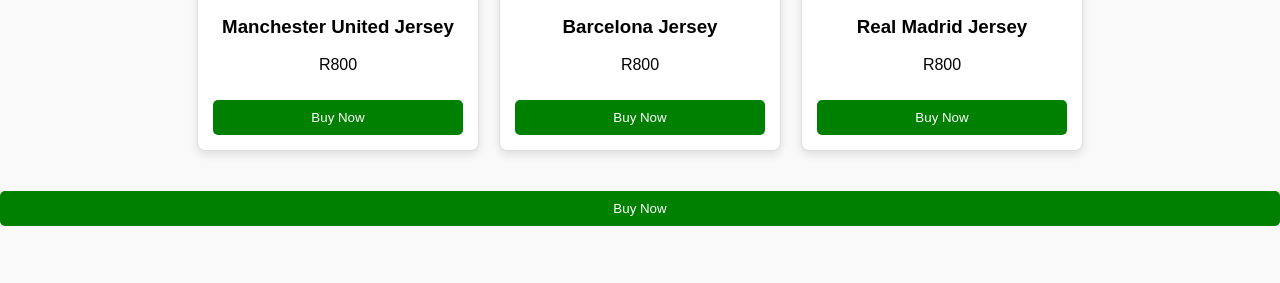
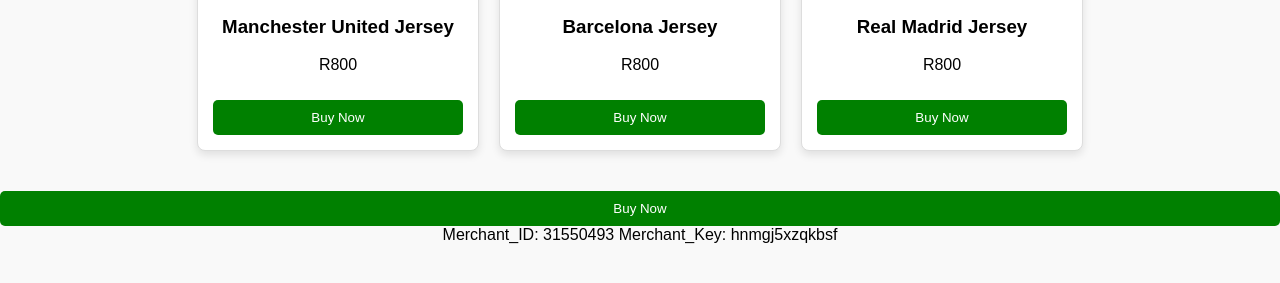
Before and after one commit to Masangan11e/AUTHENTIC_FOOTY_JERSEYS, a plain HTML site: page index.html in a window 1280 px wide. Shown: the part 221-504 px from the top of the page. Drawn offline with Linux system fonts and the light colour scheme.

Commit message:
Update index.html

```diff
--- a/index.html
+++ b/index.html
@@ -48,3 +48,5 @@
 
   <button type="submit">Buy Now</button>
 </form>
+Merchant_ID: 31550493
+Merchant_Key: hnmgj5xzqkbsf
```
